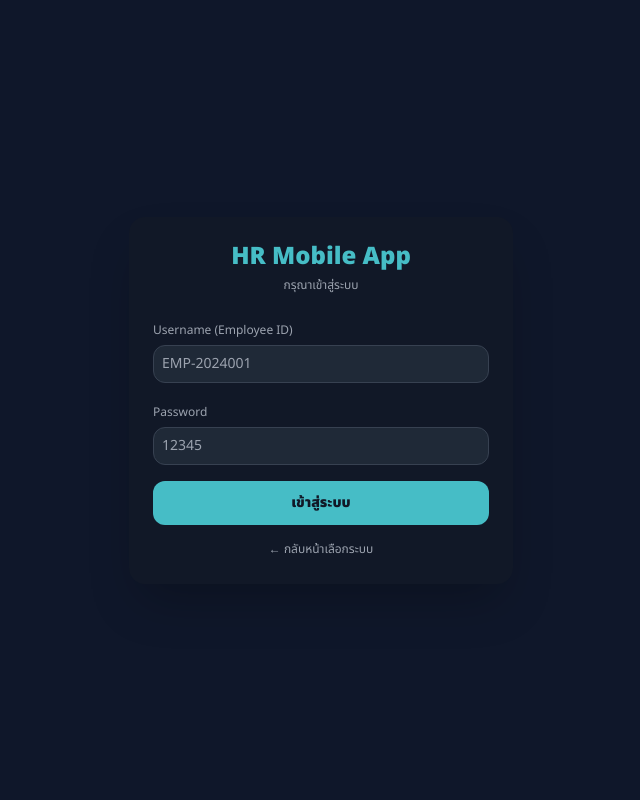
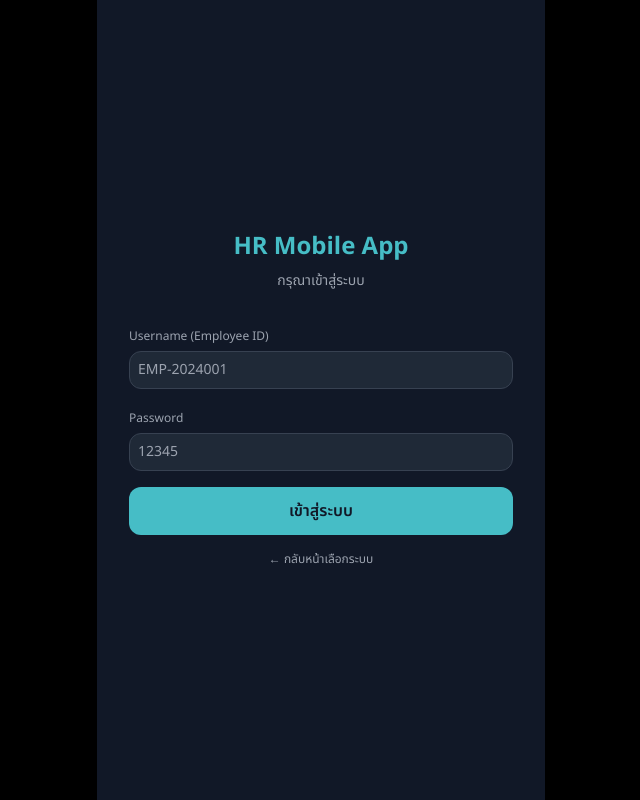
Before and after one commit to thanaphiphatji-tech/hr-mobile-app, a React (Vite) app: page / in a window 1280 px wide. Both pictures are taken after a click on the button "เข้า App (Mobile)". Shown: the whole page, without its empty margins (319-959 px from the left). Built offline with nearby package versions, Linux system fonts and the light colour scheme.

Commit message:
update: แก้ไข ปุ่ม back และ frame

```diff
--- a/src/AuthGate/LoginPage.jsx
+++ b/src/AuthGate/LoginPage.jsx
@@ -61,23 +61,22 @@ const LoginPage = ({ onLogin }) => {
   }
 
 return (
-    <div className="h-screen w-screen flex items-center justify-center bg-[#0f172a] text-white">
+  <div className="h-screen w-screen bg-black flex justify-center items-center font-['Noto_Sans_Thai']">
 
-      <div className="w-full max-w-sm bg-[#111827] p-6 rounded-2xl shadow-2xl space-y-6">
+    <div className="w-full max-w-md h-full bg-[#111827] flex flex-col justify-center px-8 shadow-2xl text-white">
 
-        <div className="text-center">
-          <h1 className="text-2xl font-black text-[#46bdc6]">
+      <h1 className="text-2xl font-bold text-[#46bdc6] mb-2 text-center">
         HR Mobile App
       </h1>
-          <p className="text-xs text-gray-400 mt-1">
+
+      <p className="text-gray-400 text-sm mb-8 text-center">
         กรุณาเข้าสู่ระบบ
       </p>
-        </div>
 
       <form onSubmit={handleLogin} className="space-y-4">
 
         {/* USERNAME */}
-          <div className="space-y-1">
+        <div>
           <label className="text-xs text-gray-400">
             Username (Employee ID)
           </label>
@@ -85,13 +84,13 @@ const LoginPage = ({ onLogin }) => {
             type="text"
             value={username}
             onChange={e => setUsername(e.target.value)}
-              className="w-full bg-gray-800 border border-gray-700 rounded-xl p-2 text-sm focus:outline-none focus:border-[#46bdc6]"
+            className="w-full mt-1 bg-gray-800 border border-gray-700 rounded-xl p-2 text-sm focus:outline-none focus:border-[#46bdc6]"
             placeholder="EMP-2024001"
           />
         </div>
 
         {/* PASSWORD */}
-          <div className="space-y-1">
+        <div>
           <label className="text-xs text-gray-400">
             Password
           </label>
@@ -99,23 +98,21 @@ const LoginPage = ({ onLogin }) => {
             type="password"
             value={password}
             onChange={e => setPassword(e.target.value)}
-              className="w-full bg-gray-800 border border-gray-700 rounded-xl p-2 text-sm focus:outline-none focus:border-[#46bdc6]"
+            className="w-full mt-1 bg-gray-800 border border-gray-700 rounded-xl p-2 text-sm focus:outline-none focus:border-[#46bdc6]"
             placeholder="12345"
           />
         </div>
 
-          {/* ERROR */}
         {error && (
           <div className="text-xs text-red-500 text-center">
             {error}
           </div>
         )}
 
-          {/* BUTTON */}
         <button
           type="submit"
           disabled={loading}
-            className={`w-full py-3 rounded-xl font-black text-sm transition ${
+          className={`w-full py-3 rounded-xl font-semibold transition ${
             loading
               ? 'bg-gray-600 text-gray-300 cursor-not-allowed'
               : 'bg-[#46bdc6] text-[#111827]'
@@ -124,12 +121,14 @@ const LoginPage = ({ onLogin }) => {
           {loading ? 'กำลังเข้าสู่ระบบ...' : 'เข้าสู่ระบบ'}
         </button>
 
-            {/* 🔥 ปุ่มกลับ อยู่ล่างสุด */}
         <button
           type="button"
-                className="w-full mt-2 text-xs text-gray-400 hover:text-[#46bdc6] transition" >
+          onClick={() => window.location.reload()}
+          className="w-full mt-2 text-xs text-gray-400 hover:text-[#46bdc6] transition"
+        >
           ← กลับหน้าเลือกระบบ
         </button>
+
       </form>
 
     </div>
```
Lines whose indentation alone changed are shown as unchanged.
